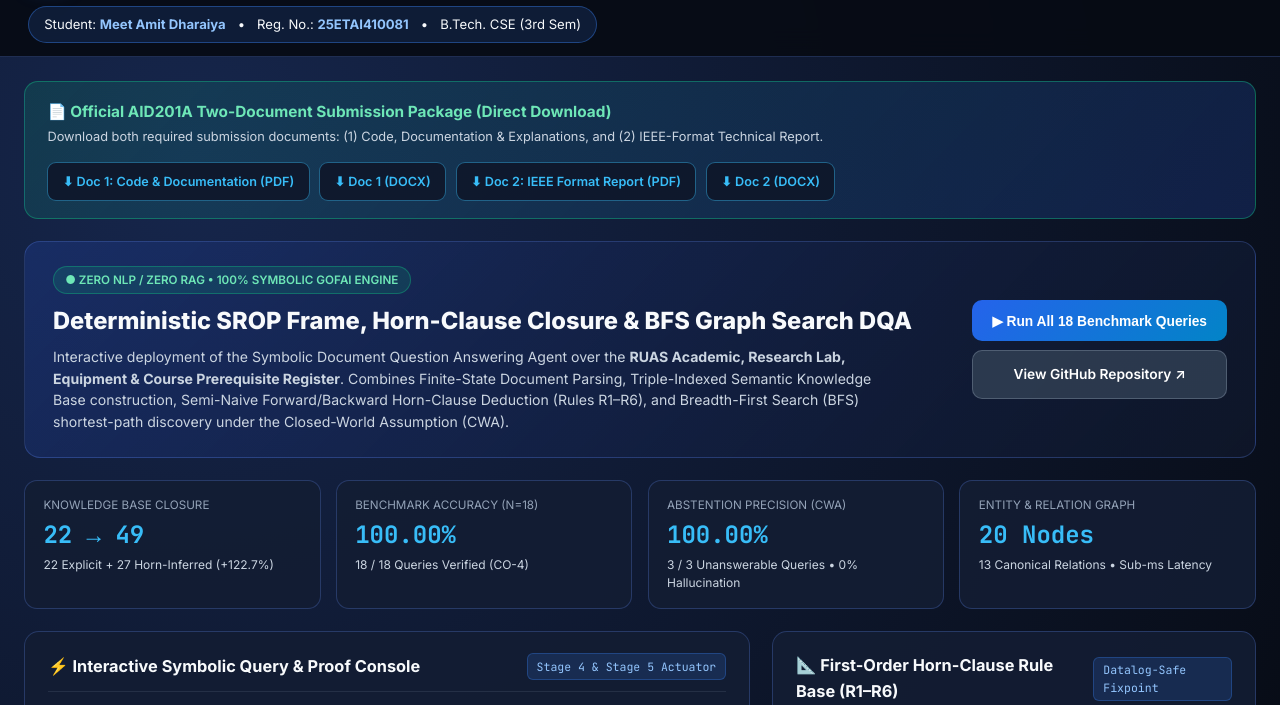
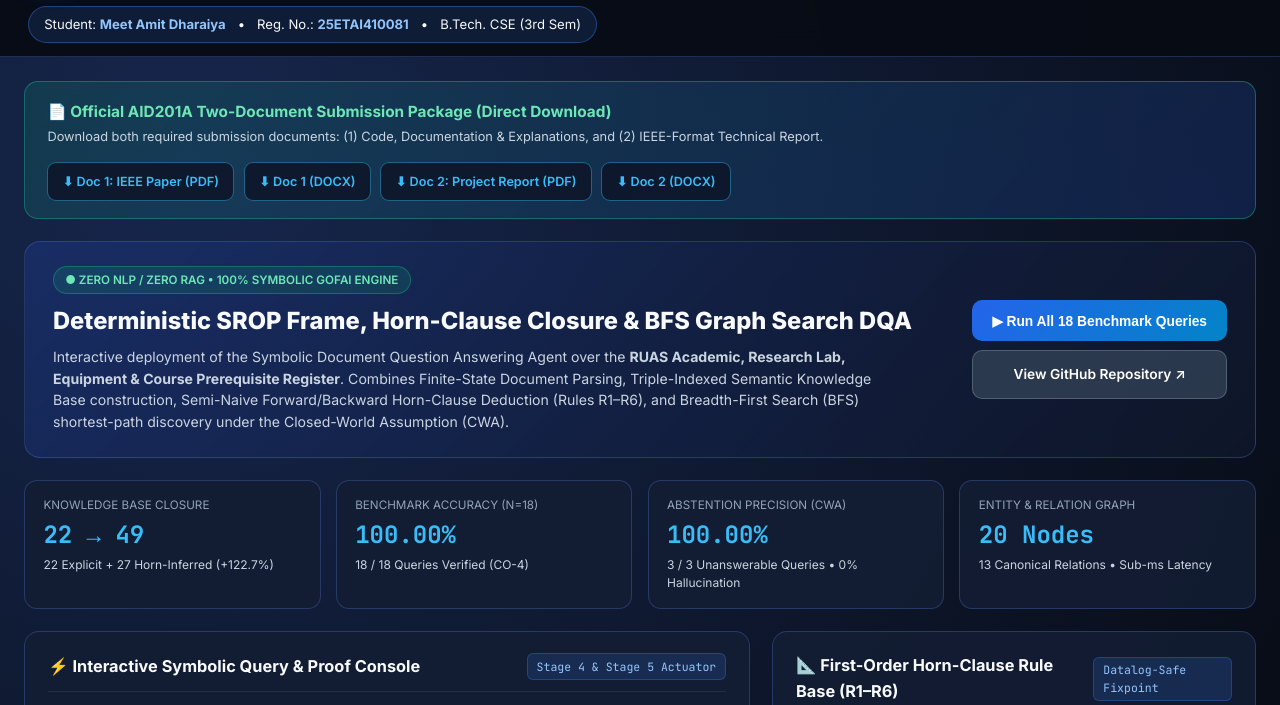
Before and after one commit to meet-Codee/aid201a-symbolic-docqa-meet, a plain HTML site: page index.html in a window 1280 px wide. Shown: the part 69-774 px from the top of the page. Drawn offline with Linux system fonts and the light colour scheme.

Commit message:
Add Reference-Matched Document 1 (2-Col IEEE Paper) & Document 2 (11-Page Bordered Project Report)

```diff
--- a/index.html
+++ b/index.html
@@ -281,10 +281,10 @@
         <p>Download both required submission documents: (1) Code, Documentation &amp; Explanations, and (2) IEEE-Format Technical Report.</p>
       </div>
       <div class="docs-buttons">
-        <a class="doc-link" href="./AID201A_Meet_Amit_Dharaiya_1_Code_and_Documentation.pdf" target="_blank">⬇ Doc 1: Code &amp; Documentation (PDF)</a>
-        <a class="doc-link" href="./AID201A_Meet_Amit_Dharaiya_1_Code_and_Documentation.docx" download>⬇ Doc 1 (DOCX)</a>
-        <a class="doc-link" href="./AID201A_Meet_Amit_Dharaiya_2_IEEE_Report.pdf" target="_blank">⬇ Doc 2: IEEE Format Report (PDF)</a>
-        <a class="doc-link" href="./AID201A_Meet_Amit_Dharaiya_2_IEEE_Report.docx" download>⬇ Doc 2 (DOCX)</a>
+        <a class="doc-link" href="./AID201A_Meet_Amit_Dharaiya_Document1_IEEE_Paper.pdf" target="_blank">⬇ Doc 1: IEEE Paper (PDF)</a>
+        <a class="doc-link" href="./AID201A_Meet_Amit_Dharaiya_Document1_IEEE_Paper.docx" download>⬇ Doc 1 (DOCX)</a>
+        <a class="doc-link" href="./AID201A_Meet_Amit_Dharaiya_Document2_Project_Report.pdf" target="_blank">⬇ Doc 2: Project Report (PDF)</a>
+        <a class="doc-link" href="./AID201A_Meet_Amit_Dharaiya_Document2_Project_Report.docx" download>⬇ Doc 2 (DOCX)</a>
       </div>
     </section>
 
```
Also changed, not shown: 4 other files.
